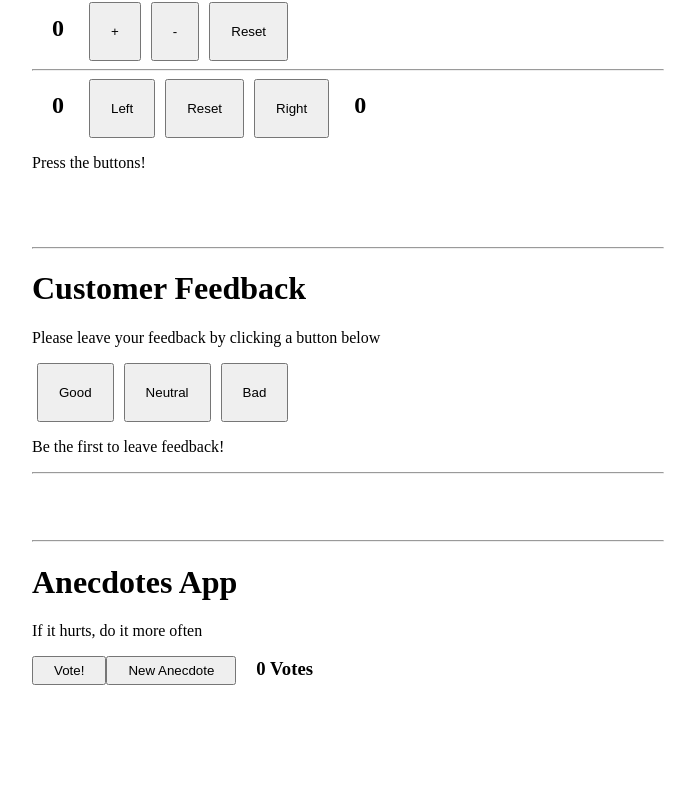
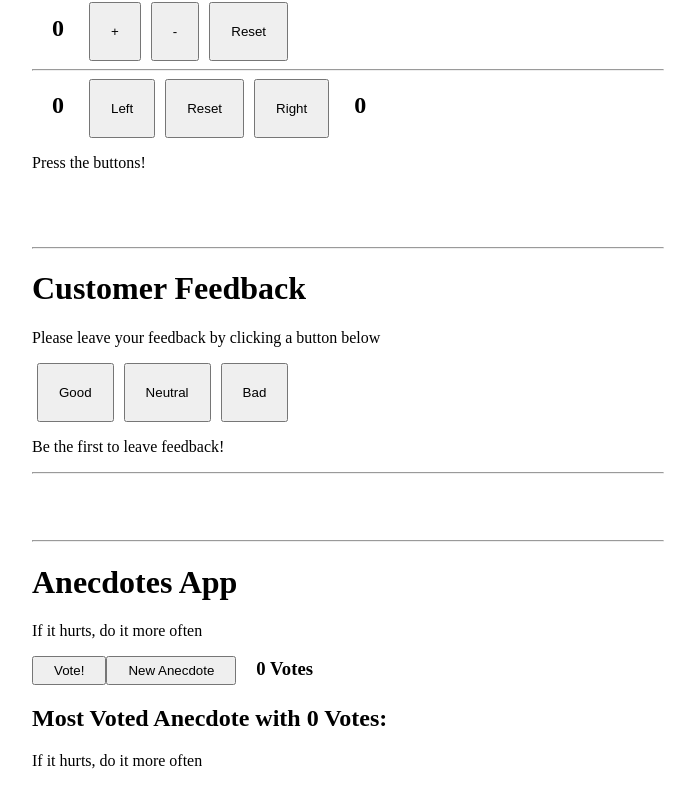
Before and after one commit to MasReed/full-stack-open-2021, a React (Create React App) app in the folder part1/: page / in a window 1280 px wide. Shown: the part 343-1150 px from the top of the page, without its empty margins (292-987 px from the left). Before the commit the page ends 1061 px from the top, so only its background shows below. Built offline with nearby package versions, Linux system fonts and the light colour scheme.

Commit message:
Display top voted anecdote

```diff
--- a/part1/src/anecdotesApp/App.jsx
+++ b/part1/src/anecdotesApp/App.jsx
@@ -76,6 +76,8 @@ const App = () => {
             New Anecdote
             </button>
             <h3 style={{display: 'inline', padding: "5px 20px"}}>{selected.votes[selected.index]} Votes</h3>
+            <h2>Most Voted Anecdote with {Math.max(...selected.votes)} Votes:</h2>
+            <p>{anecdotes[selected.votes.indexOf((Math.max(...selected.votes)))]}</p>
         </div>
     );
 }
```
